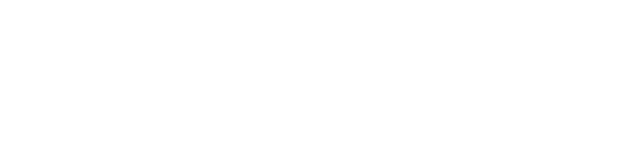
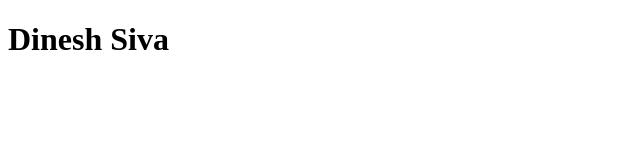
Before and after one commit to dineshsiva80722/Dinesh-Git-Practice, a plain HTML site: page index.html in a window 1280 px wide. Shown: the whole page, without its empty margins (0-640 px from the left). Drawn offline with Linux system fonts and the light colour scheme.

Commit message:
Update index.html

```diff
--- a/index.html
+++ b/index.html
@@ -6,6 +6,6 @@
     <title>Document</title>
 </head>
 <body>
-
+    <h1>Dinesh Siva</h1>
 </body>
 </html>
```
